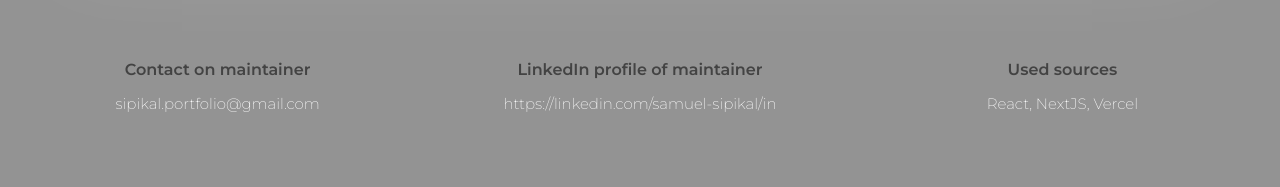
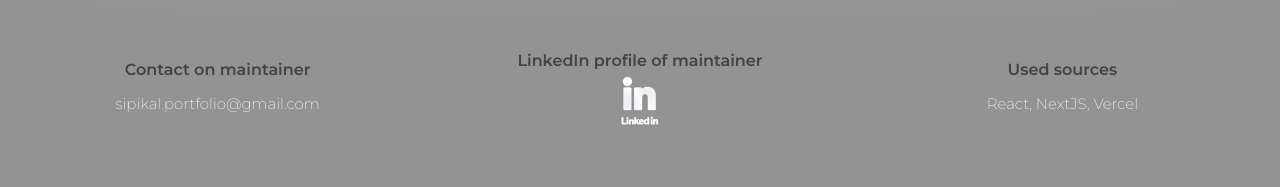
Before and after one commit to SamuelFoc/Cerebro-Stream, a Next.js app: page /Lab in a window 1280 px wide. Shown: the part 996-1183 px from the top of the page. Built offline with nearby package versions, Linux system fonts and the light colour scheme.

Commit message:
Solve the Issue with linkedin profile href in the footer

```diff
--- a/components/Footer.jsx
+++ b/components/Footer.jsx
@@ -12,9 +12,12 @@ export default function Footer() {
           <strong className={styles.strongText}>
             LinkedIn profile of maintainer
           </strong>
-          <p className={styles.basicText}>
-            https://linkedin.com/samuel-sipikal/in
-          </p>
+          <a
+            href="https://linkedin.com/in/samuel-šipikal"
+            className={styles.basicText}
+          >
+            <img width={"50px"} src="/images/linkedinIcon.png" alt="LinkedIn" />
+          </a>
         </div>
         <div className={styles.column}>
           <strong className={styles.strongText}>Used sources</strong>
```
Also changed, not shown: public/images/linkedinIcon.png (added).
